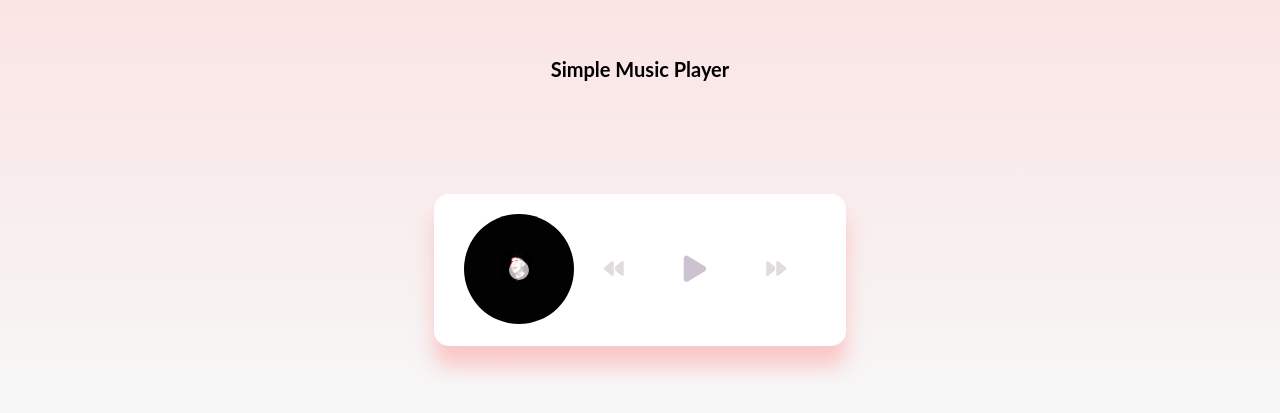
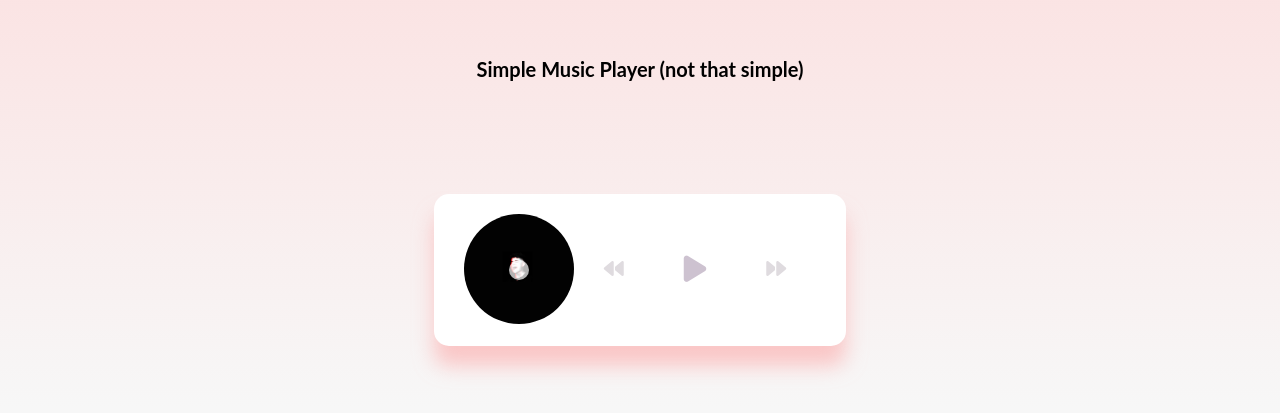
Before and after one commit to pauliusmarkunas/Audio-player, a plain HTML site: page index.html in a window 1280 px wide. Shown: the part 203-616 px from the top of the page. Drawn offline with Linux system fonts and the light colour scheme; a small style sheet from the web is missing.

Commit message:
Updated title

```diff
--- a/index.html
+++ b/index.html
@@ -8,7 +8,7 @@
     <link rel="stylesheet" href="styles.css">
 </head>
 <body>
-    <h1>Simple Music Player</h1>
+    <h1>Simple Music Player (not that simple)</h1>
 
     <div class="music-container">
         <div class="music-info">
```
